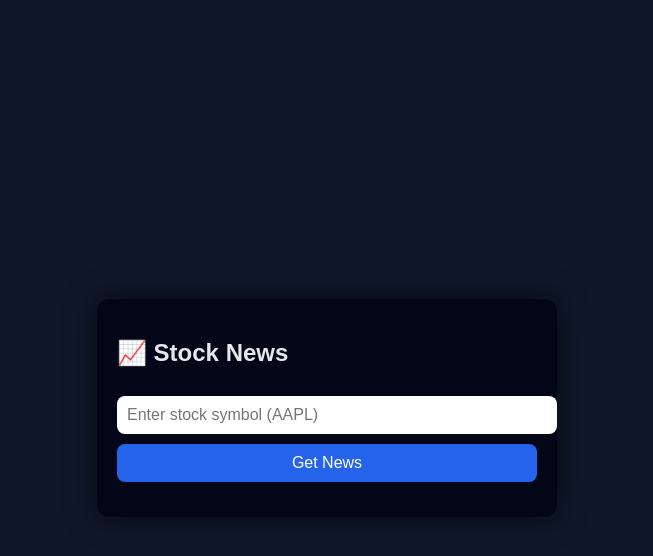
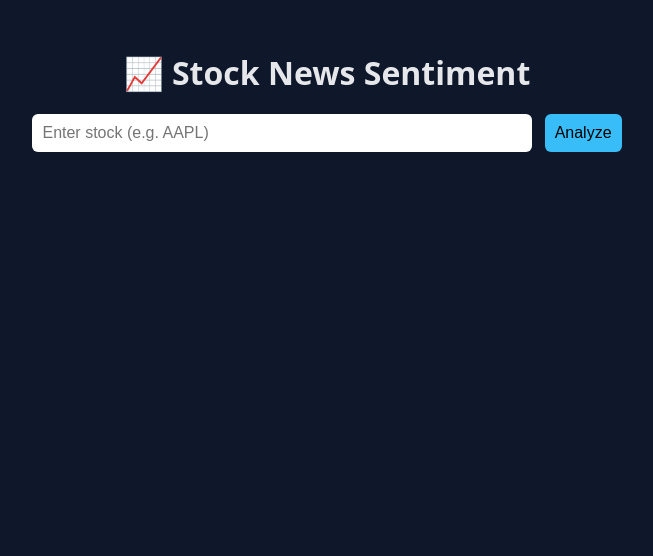
Before and after one commit to OllieOlzu/RenderTester, a website: page public/index.html in a window 1280 px wide. Shown: the whole page, without its empty margins (313-966 px from the left). Drawn offline with Linux system fonts and the light colour scheme.

Commit message:
Update index.html

```diff
--- a/public/index.html
+++ b/public/index.html
@@ -1,91 +1,172 @@
 <!DOCTYPE html>
 <html lang="en">
 <head>
-  <meta charset="UTF-8">
-  <title>Stock News Finder</title>
+  <meta charset="UTF-8" />
+  <title>Stock News Sentiment</title>
+  <meta name="viewport" content="width=device-width, initial-scale=1.0" />
+
   <style>
     body {
-      font-family: Arial, sans-serif;
+      font-family: system-ui, -apple-system, BlinkMacSystemFont, sans-serif;
       background: #0f172a;
       color: #e5e7eb;
-      display: flex;
-      justify-content: center;
-      align-items: center;
-      height: 100vh;
+      max-width: 800px;
+      margin: auto;
+      padding: 30px;
     }
-    .card {
+
+    h1 {
+      text-align: center;
+      margin-bottom: 20px;
+    }
+
+    input, button {
+      padding: 10px;
+      font-size: 16px;
+      border-radius: 6px;
+      border: none;
+    }
+
+    input {
+      width: 60%;
+    }
+
+    button {
+      background: #38bdf8;
+      cursor: pointer;
+      margin-left: 8px;
+    }
+
+    button:hover {
+      background: #0ea5e9;
+    }
+
+    .article {
       background: #020617;
-      padding: 20px;
-      border-radius: 12px;
-      width: 420px;
-      box-shadow: 0 0 30px rgba(0,0,0,0.6);
-    }
-    input, button {
-      width: 100%;
-      padding: 10px;
-      margin-top: 10px;
+      padding: 15px;
       border-radius: 8px;
-      border: none;
-      font-size: 16px;
-    }
-    button {
-      background: #2563eb;
-      color: white;
-      cursor: pointer;
-    }
-    button:hover {
-      background: #1d4ed8;
-    }
-    .news {
       margin-top: 15px;
     }
-    a {
-      color: #60a5fa;
+
+    .article a {
+      color: #38bdf8;
+      font-size: 18px;
       text-decoration: none;
+    }
+
+    .article small {
+      color: #9ca3af;
+      display: block;
+      margin-top: 4px;
+    }
+
+    .summary {
+      background: #020617;
+      border-left: 4px solid #38bdf8;
+      padding: 15px;
+      margin-top: 25px;
+      border-radius: 6px;
+      white-space: pre-wrap;
+    }
+
+    .loading {
+      margin-top: 20px;
+      color: #9ca3af;
     }
   </style>
 </head>
 <body>
 
-<div class="card">
-  <h2>📈 Stock News</h2>
-  <input id="stock" placeholder="Enter stock symbol (AAPL)" />
-  <button onclick="getNews()">Get News</button>
+  <h1>📈 Stock News Sentiment</h1>
 
-  <div class="news" id="news"></div>
+  <div style="text-align:center;">
+    <input id="stockInput" placeholder="Enter stock (e.g. AAPL)" />
+    <button onclick="fetchNews()">Analyze</button>
   </div>
 
+  <div id="content"></div>
+
   <script>
-async function getNews() {
-  const stock = document.getElementById("stock").value.trim();
-  const newsDiv = document.getElementById("news");
+    function timeAgo(dateStr) {
+      const date = new Date(dateStr);
+      const seconds = Math.floor((Date.now() - date) / 1000);
 
-  if (!stock) {
-    newsDiv.innerHTML = "Please enter a stock symbol.";
-    return;
+      const units = [
+        [60, "seconds"],
+        [60, "minutes"],
+        [24, "hours"],
+        [7, "days"],
+        [4.345, "weeks"],
+        [12, "months"],
+        [Infinity, "years"]
+      ];
+
+      let value = seconds;
+      for (const [limit, name] of units) {
+        if (value < limit) {
+          return `${Math.floor(value)} ${name} ago`;
+        }
+        value /= limit;
+      }
     }
 
-  newsDiv.innerHTML = "Loading...";
+    async function fetchNews() {
+      const stock = document.getElementById("stockInput").value.trim().toUpperCase();
+      const content = document.getElementById("content");
+      content.innerHTML = "";
+
+      if (!stock) return;
+
+      content.innerHTML = `<div class="loading">Fetching news...</div>`;
 
       try {
         const res = await fetch(`/api/news?stock=${stock}`);
         const data = await res.json();
 
         if (!data.results || data.results.length === 0) {
-      newsDiv.innerHTML = "No news found.";
+          content.innerHTML = "No news found.";
           return;
         }
 
-    newsDiv.innerHTML = data.results.map(n => `
-      <p>
-        <strong>${n.title}</strong><br>
-        <small>${n.source} — ${n.date}</small><br>
-        <a href="${n.link}" target="_blank">Read more</a>
-      </p>
-    `).join("");
+        content.innerHTML = "";
 
-  } catch {
-    newsDiv.innerHTML = "Error fetching news.";
+        let articleText = "";
+
+        data.results.forEach(article => {
+          articleText += `Title: ${article.title}\nSource: ${article.source}\n\n`;
+
+          content.innerHTML += `
+            <div class="article">
+              <a href="${article.link}" target="_blank">${article.title}</a>
+              <small>${article.source} • ${timeAgo(article.date)}</small>
+            </div>
+          `;
+        });
+
+        content.innerHTML += `<div class="loading">Analyzing sentiment with AI...</div>`;
+
+        const aiRes = await fetch("/api/chat", {
+          method: "POST",
+          headers: { "Content-Type": "application/json" },
+          body: JSON.stringify({
+            message:
+              `Based on the following stock news headlines, say whether the sentiment is Bullish, Bearish, or Mixed.
+               Then briefly explain why in 2–3 sentences.\n\n${articleText}`
+          })
+        });
+
+        const aiData = await aiRes.json();
+
+        content.innerHTML += `
+          <div class="summary">
+            <strong>AI Sentiment Analysis:</strong><br><br>
+            ${aiData.reply}
+          </div>
+        `;
+
+      } catch (err) {
+        content.innerHTML = "Error loading data.";
+        console.error(err);
       }
     }
   </script>
```
Lines whose indentation alone changed are shown as unchanged.
